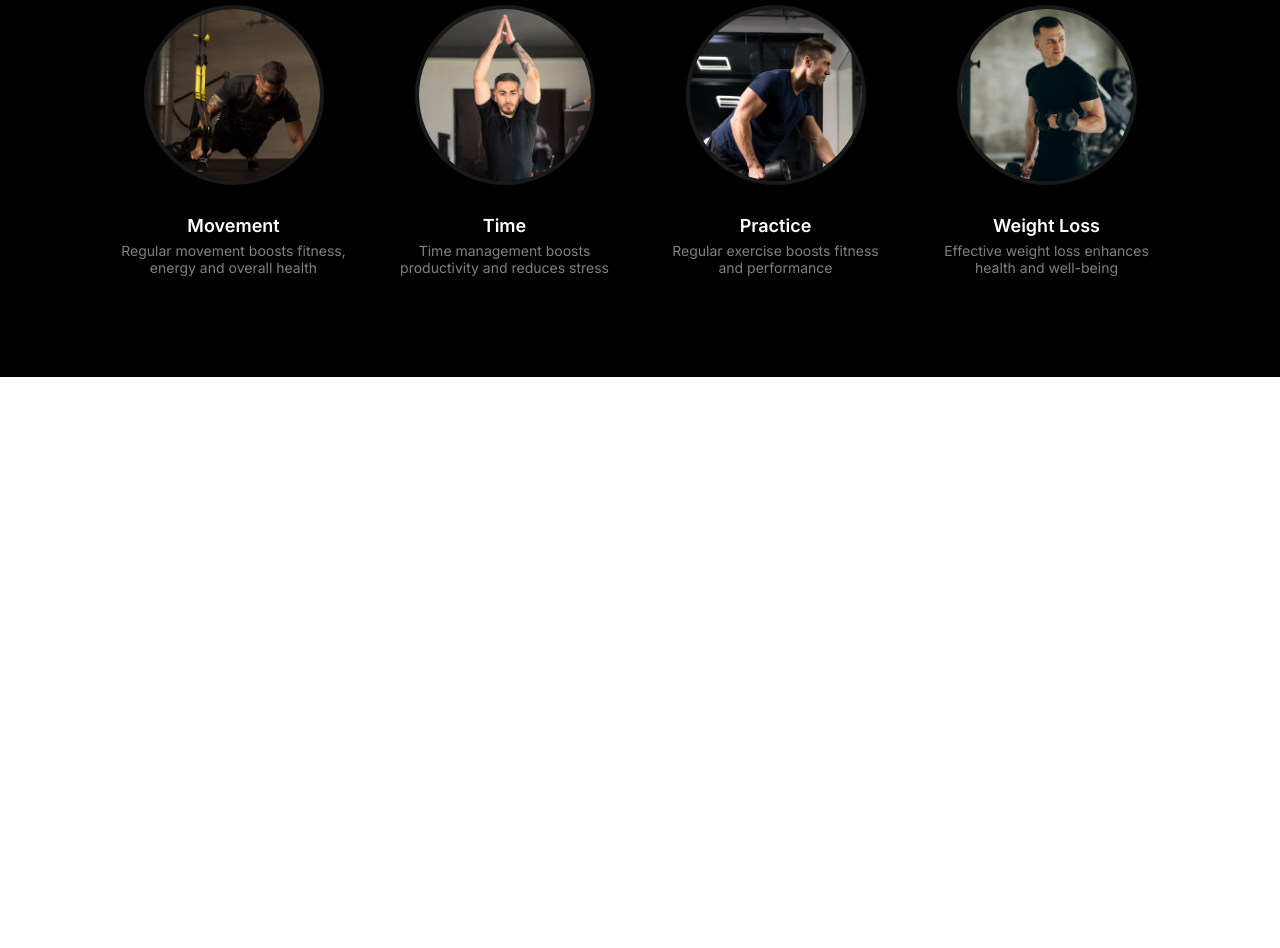
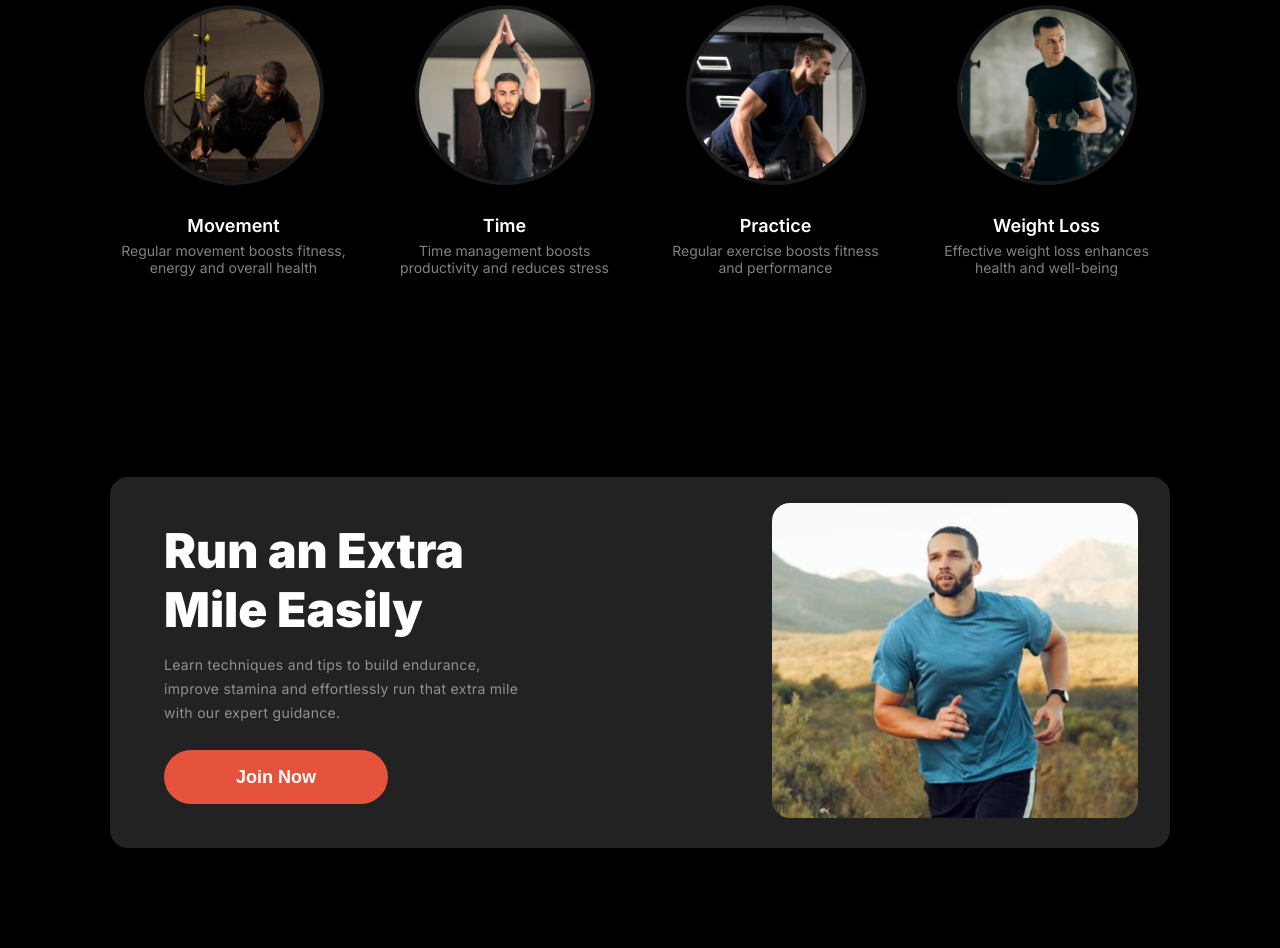
Before and after one commit to Nabilabintaakter/B10A2-versatile-ui-main, a plain HTML site: page index.html in a window 1280 px wide. Shown: the part 990-1938 px from the top of the page. Before the commit the page ends 1367 px from the top, so only its background shows below. Drawn offline with Linux system fonts and the light colour scheme.

Commit message:
added run extra section

```diff
--- a/index.html
+++ b/index.html
@@ -87,6 +87,26 @@
             </div>
         </section>
         <!-- change habit section ends here -->
+        <!-- run extra section starts here -->
+        <section class="run-extra-section full-container display-flex ">
+            <div class="run-extra-container display-flex">
+                <div class="run-text-container-parent">
+                    <div class="run-text-container">
+                        <h1>Run an Extra <br>
+                            Mile Easily</h1>
+                        <p>Learn techniques and tips to build endurance, <br>improve stamina and effortlessly run that extra mile <br>with our expert guidance.</p>
+                        <button class="btn-primary run-btn">Join Now</button>
+                    </div>
+                </div>
+                <div class="run-image-container-parent">
+                    <div class="run-image-container">
+                        <img class="run-a" src="./images/run2.jpg" alt="run-a">
+                        <img class="run-b" src="./images/run.jpg" alt="run-b">
+                    </div>
+                </div>
+            </div>
+        </section>
+        <!-- run extra section ends here -->
     </main>
 </body>
 </html>
--- a/styles/style.css
+++ b/styles/style.css
@@ -293,3 +293,46 @@ li{
     color: rgba(255, 255, 255, 0.5);
     text-align: center;
 }
+
+                               /* run extra styles */
+
+.run-extra-section{
+    height: 571px;
+    background-color: black;
+    justify-content: center;
+    align-items: center;
+}
+.run-extra-container{
+    width: 1060px;
+    height: 371px;
+    margin: 0 auto;
+    background-color: rgb(34, 34, 34);
+    border-radius: 18px;
+    justify-content: space-between;
+    align-items: center;
+}
+.run-text-container{
+    margin-left: 54px;
+}
+.run-text-container h1{
+    color: white;
+    font-size: 3rem;
+    font-weight: 900;
+    margin-bottom: 14px;
+}
+.run-text-container p{
+    color: rgba(255, 255, 255, 0.5);
+    font-size: 0.875rem;
+    line-height: 24px;
+    letter-spacing: 0.3px;
+    margin-bottom: 25px;
+}
+.run-image-container{
+    margin-right: 32px;
+}
+.run-image-container .run-a{
+    border-radius: 18px;
+}
+.run-image-container .run-b{
+    display: none;
+}
```
